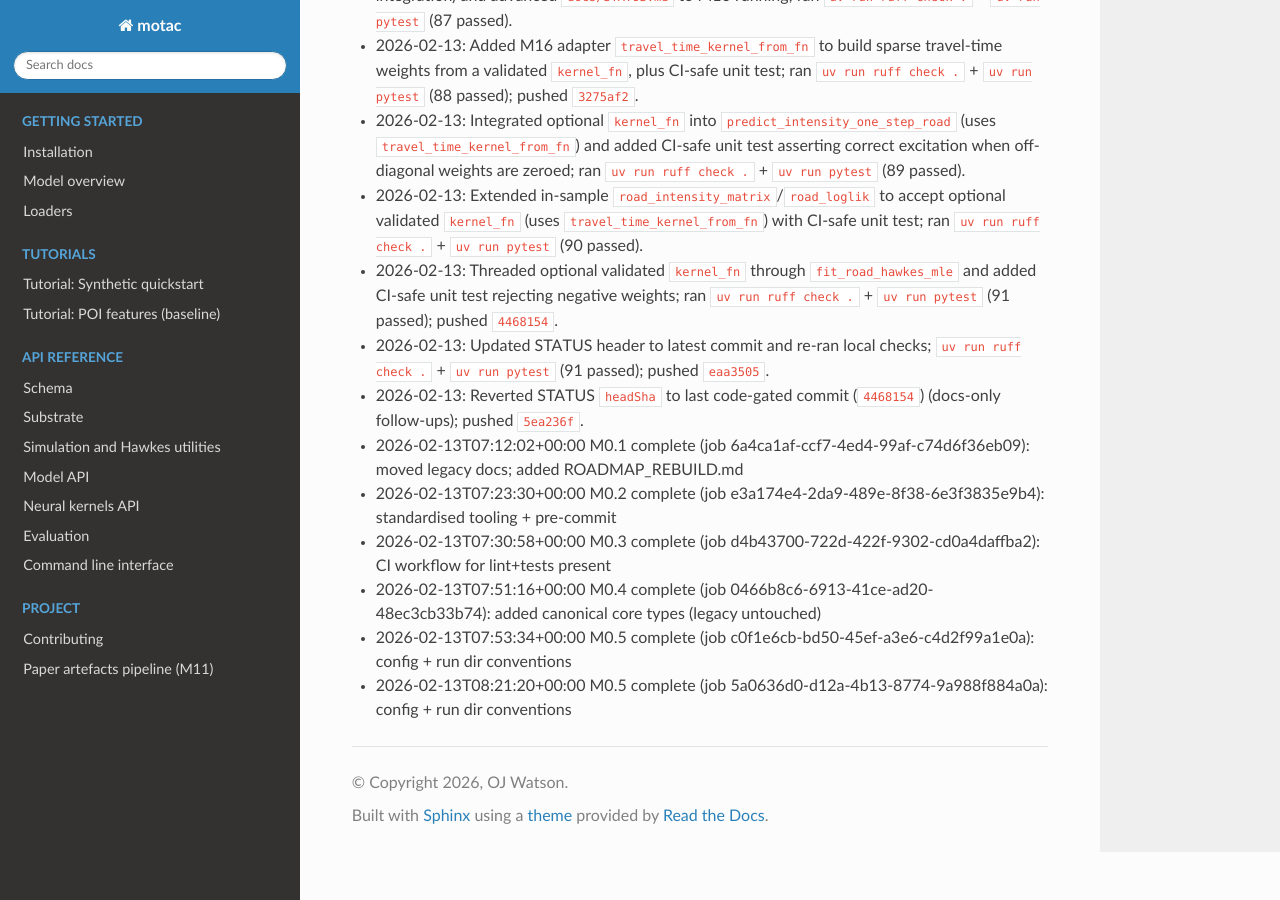
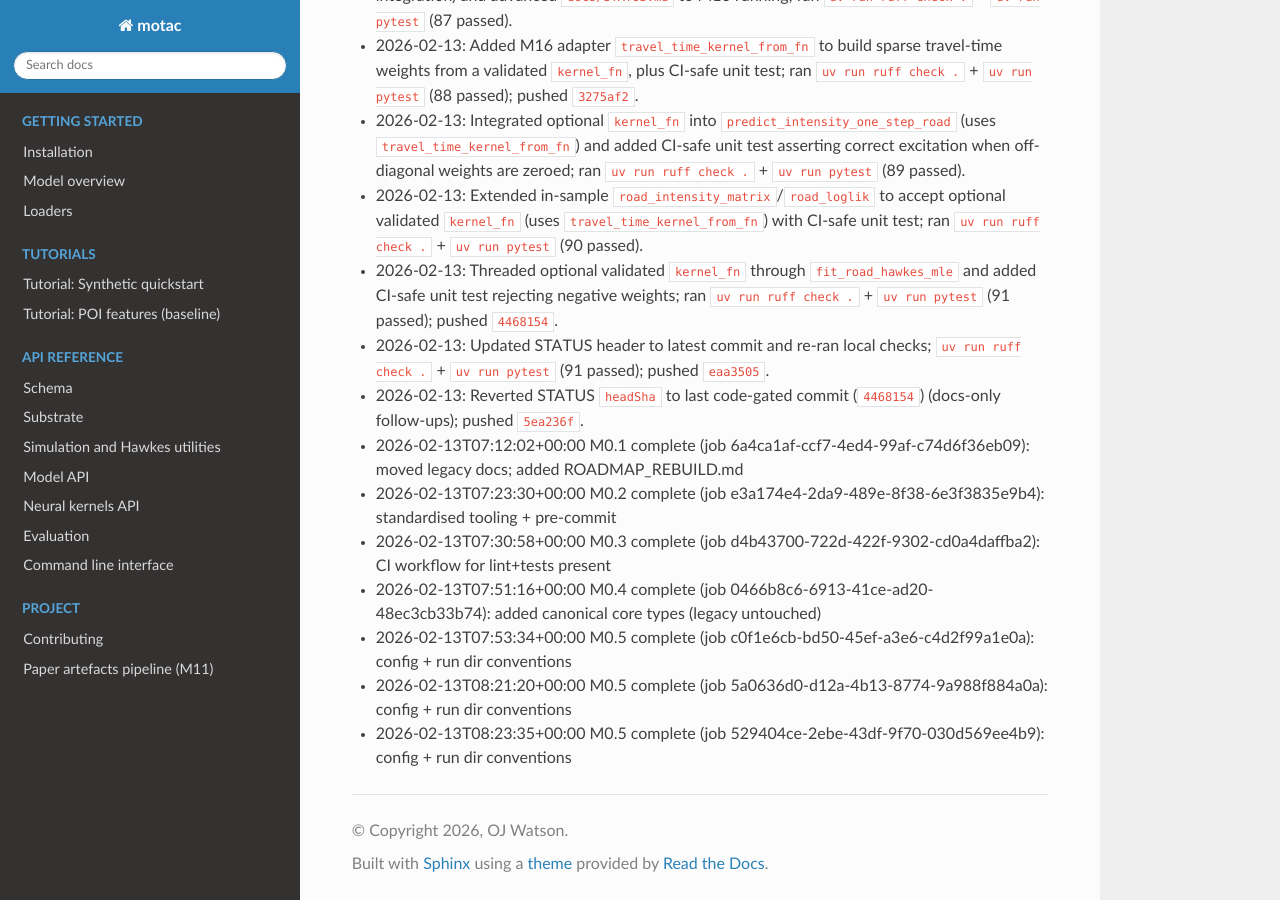
Before and after one commit to OJWatson/motac, a Sphinx documentation site: the page built from docs/WORKLOG.md, in a window 1280 px wide and 900 px high, scrolled down 3391 px. Built offline with Sphinx 7.4.7 and the Read the Docs theme 3.1.0, drawn with Linux system fonts in a browser that asks for light colours.

Commit message:
feat: add config + run directory conventions

```diff
--- a/docs/WORKLOG.md
+++ b/docs/WORKLOG.md
@@ -67,3 +67,4 @@ Guidelines:
 - 2026-02-13T07:51:16+00:00 M0.4 complete (job 0466b8c6-6913-41ce-ad20-48ec3cb33b74): added canonical core types (legacy untouched)
 - 2026-02-13T07:53:34+00:00 M0.5 complete (job c0f1e6cb-bd50-45ef-a3e6-c4d2f99a1e0a): config + run dir conventions
 - 2026-02-13T08:21:20+00:00 M0.5 complete (job 5a0636d0-d12a-4b13-8774-9a988f884a0a): config + run dir conventions
+- 2026-02-13T08:23:35+00:00 M0.5 complete (job 529404ce-2ebe-43df-9f70-030d569ee4b9): config + run dir conventions
```
